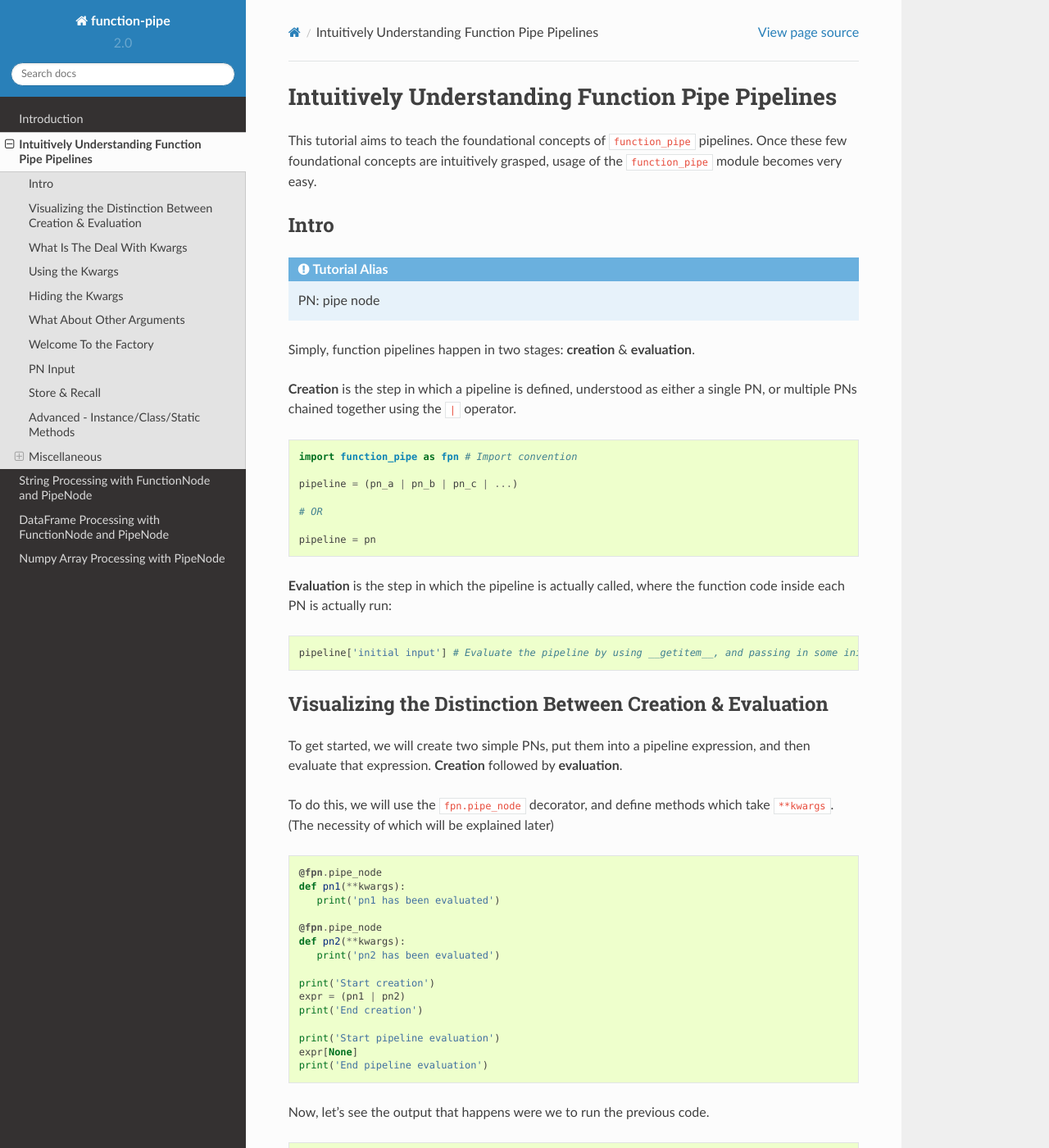
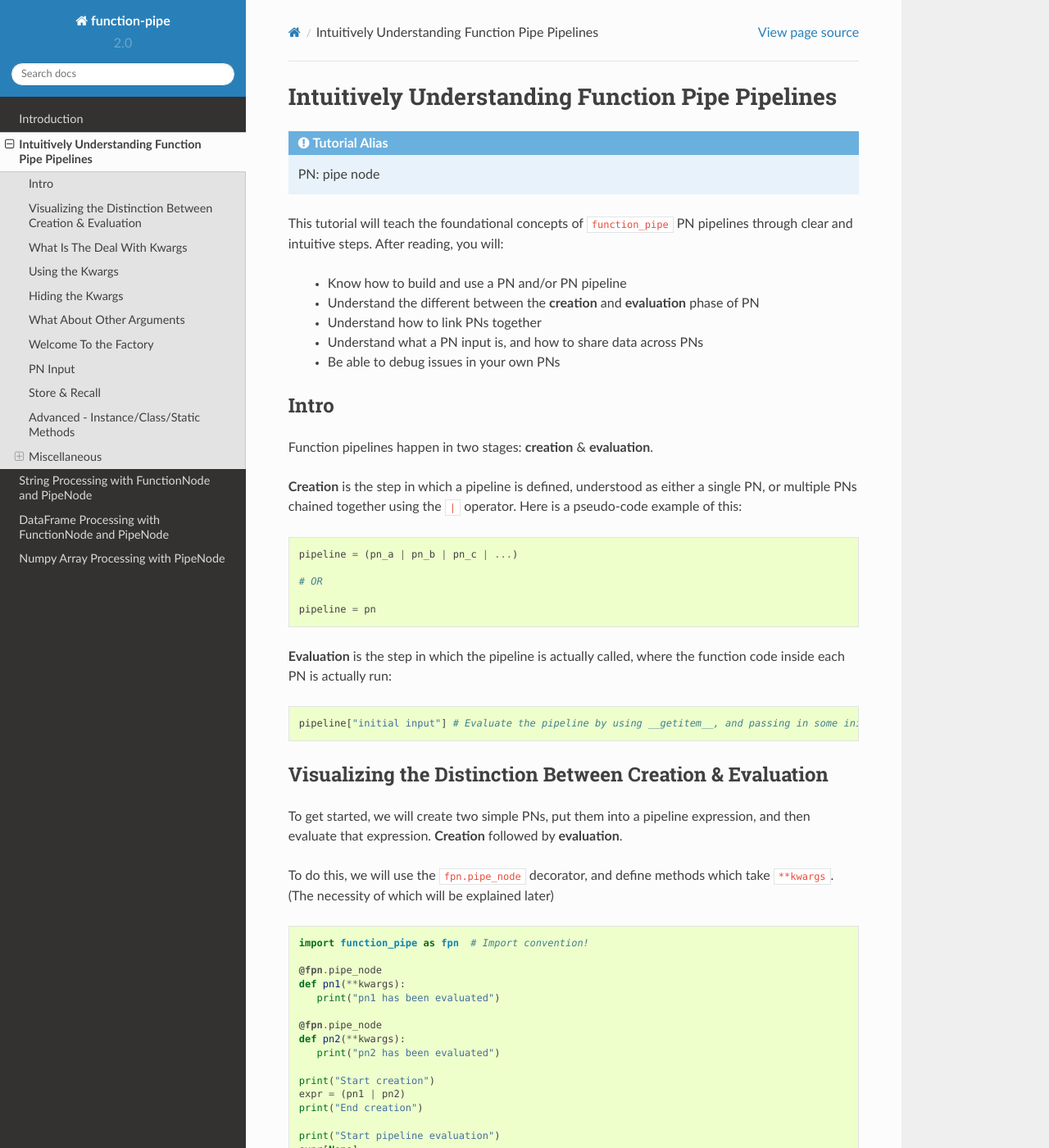
Before and after one commit to InvestmentSystems/function-pipe, a Sphinx documentation site: the page built from doc/source/pipeline_intuition_tutorial.rst, in a window 1280 px wide and 1400 px high. Shown: the whole window at 82% size. Built offline with Sphinx 7.4.7 and the Read the Docs theme 2.0.0, drawn with Linux system fonts in a browser that asks for light colours; some of the changed text lies outside the part shown.

```diff
--- a/doc/source/conf.py
+++ b/doc/source/conf.py
@@ -27,12 +27,13 @@ import sys, os
 # Add any Sphinx extension module names here, as strings. They can be extensions
 # coming with Sphinx (named 'sphinx.ext.*') or your custom ones.
 extensions = [
-        'sphinx.ext.autodoc',
-        'sphinx.ext.viewcode',
-        'sphinx.ext.graphviz',
-        'sphinxcontrib.jinja',
+        "sphinx_copybutton",
+        # 'sphinx.ext.autodoc',
+        # 'sphinx.ext.viewcode',
+        # 'sphinx.ext.graphviz',
+        # 'sphinxcontrib.jinja',
         # 'matplotlib.sphinxext.only_directives',
-        'matplotlib.sphinxext.plot_directive',
+        # 'matplotlib.sphinxext.plot_directive',
         #'sphinx.ext.autosectionlabel',
         ]
 
@@ -259,3 +260,5 @@ texinfo_documents = [
 
 # If true, do not generate a @detailmenu in the "Top" node's menu.
 #texinfo_no_detailmenu = False
+
+copybutton_selector = "div.copy-button pre"
--- a/doc/source/intro.rst
+++ b/doc/source/intro.rst
@@ -44,7 +44,7 @@ https://github.com/InvestmentSystems/function-pipe
 History
 --------
 
-The function-pipe tools were developed within Investment Systems, the core development team of Research Affiliates, LLC. Many of the approaches implemented were first created by Max Moroz in 2012. Christopher Ariza subsequently refined and extended those approaches into the current models of FunctionNode and PipeNode. The first public release of function-pipe was in January 2017. After that, Charles Burkland fixed some outstanding bugs, improved the error messaging and user-friendliness of the library, and added some more explicit functions. The second public release was made in April 2022.
+The function-pipe tools were developed within Investment Systems, the core development team of Research Affiliates, LLC. Many of the approaches implemented were first created by Max Moroz in 2012. Christopher Ariza subsequently refined and extended those approaches into the current models of FunctionNode and PipeNode. The first public release of function-pipe was in January 2017. After that, Charles Burkland improved the quality and user-friendliness of the library, along with the addition of some more explicit functions. The second public release was made in April 2022.
 
 
 
--- a/doc/source/pipeline_intuition_tutorial.rst
+++ b/doc/source/pipeline_intuition_tutorial.rst
@@ -1,22 +1,26 @@
 Intuitively Understanding Function Pipe Pipelines
 *************************************************
-
-This tutorial aims to teach the foundational concepts of ``function_pipe`` pipelines. Once these few foundational concepts are intuitively grasped, usage of the ``function_pipe`` module becomes very easy.
-
-Intro
-=====
 
 .. admonition:: Tutorial Alias
 
    PN: pipe node
 
-Simply, function pipelines happen in two stages: **creation** & **evaluation**.
+This tutorial will teach the foundational concepts of ``function_pipe`` PN pipelines through clear and intuitive steps. After reading, you will:
 
-**Creation** is the step in which a pipeline is defined, understood as either a single PN, or multiple PNs chained together using the ``|`` operator.
+      * Know how to build and use a PN and/or PN pipeline
+      * Understand the different between the **creation** and **evaluation** phase of PN
+      * Understand how to link PNs together
+      * Understand what a PN input is, and how to share data across PNs
+      * Be able to debug issues in your own PNs
+
+Intro
+=====
+
+Function pipelines happen in two stages: **creation** & **evaluation**.
+
+**Creation** is the step in which a pipeline is defined, understood as either a single PN, or multiple PNs chained together using the ``|`` operator. Here is a pseudo-code example of this:
 
 .. code:: python
-
-   import function_pipe as fpn # Import convention
 
    pipeline = (pn_a | pn_b | pn_c | ...)
 
@@ -28,7 +32,7 @@ Simply, function pipelines happen in two stages: **creation** & **evaluation**.
 
 .. code:: python
 
-   pipeline['initial input'] # Evaluate the pipeline by using __getitem__, and passing in some initial input
+   pipeline["initial input"] # Evaluate the pipeline by using __getitem__, and passing in some initial input
 
 Visualizing the Distinction Between Creation & Evaluation
 =========================================================
@@ -303,13 +320,13 @@ One of the main benefits to using a ``fpn.PipeNodeInput`` subclass, is the abili
 
    pni = fpn.PipeNodeInput()
 
-   expr_1 = (pn_12345 | fpn.store('pn_a_results') | pn_double | fpn.store('pn_b_results'))
+   expr_1 = (pn_12345 | fpn.store("pn_a_results") | pn_double | fpn.store("pn_b_results"))
    expr_1[pni]
 
-   expr_2 = (fpn.recall('pn_a_results') | return_previous)
+   expr_2 = (fpn.recall("pn_a_results") | return_previous)
    assert expr_2[pni] == 12345
 
-   expr_3 = (fpn.recall('pn_b_results') | return_previous)
+   expr_3 = (fpn.recall("pn_b_results") | return_previous)
    assert expr_3[pni] == (12345 * 2)
 
 As you can see, once results have been stored using ``fpn.store``, they are retrievable using ``fpn.recall`` for any other pipeline **that is evaluated with that same pni**.
```
Also changed, not shown: other parts of doc/source/pipeline_intuition_tutorial.rst (+25 -11 lines).
